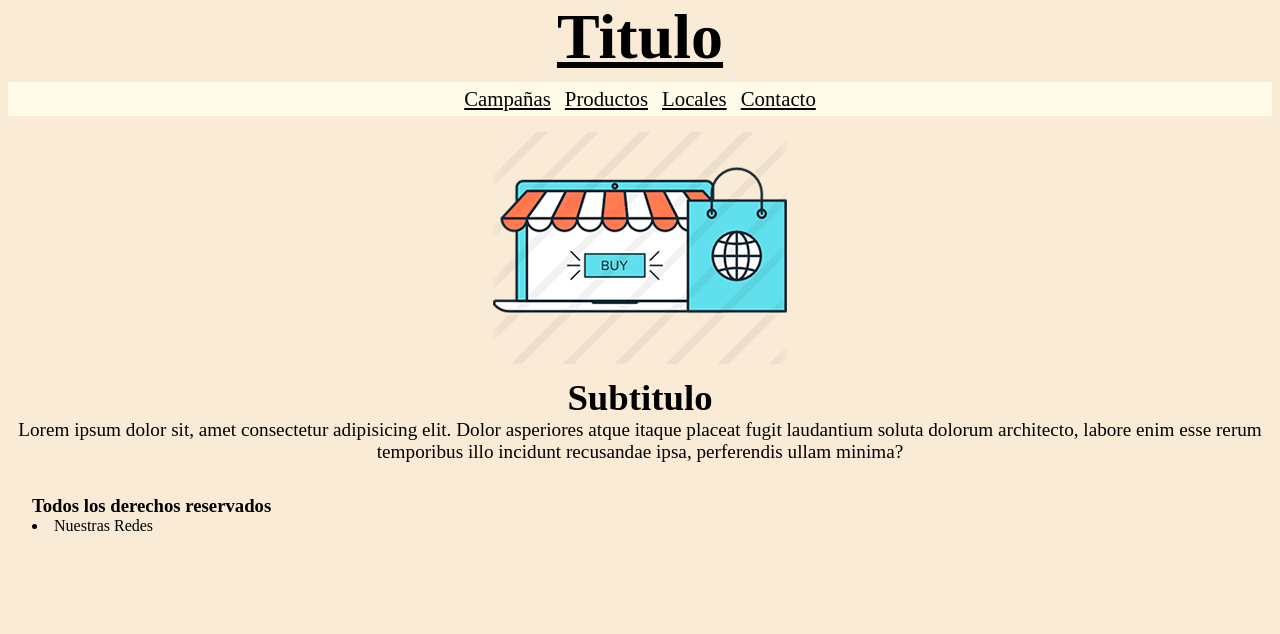
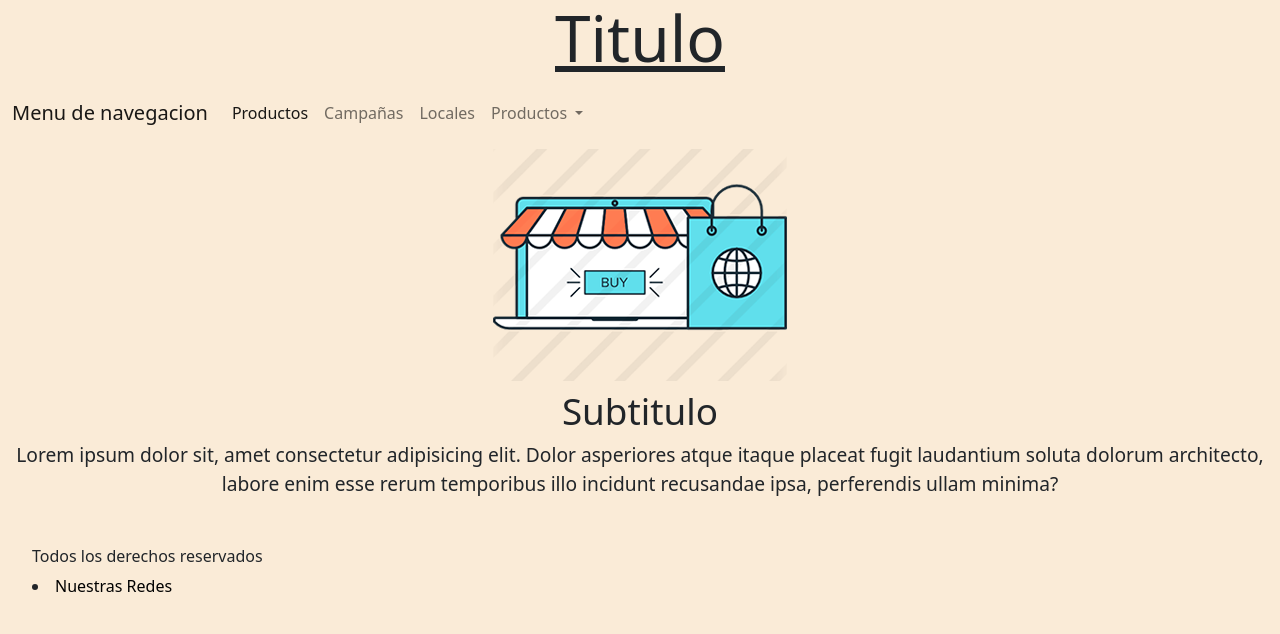
Before and after one commit to Samir1111111/ProyectoFinal, a plain HTML site: page index.html in a window 1280 px wide. Drawn offline with nearby package versions, Linux system fonts and the light colour scheme.

Commit message:
agregando bootstrap y cambios al nav

```diff
--- a/css/style.css
+++ b/css/style.css
@@ -27,46 +27,6 @@ background-color: antiquewhite;
     text-decoration: underline;
 }
 
-/*Estilos del menu*/
-.menu{
-    background-color: #FFFBE9;
-    margin: 0.5rem;
-    padding: 0px;
-    text-align: center;
-}
-/*Estilos de los li*/
-.menu ul li{
-    list-style-type: none;
-    display: inline-block;
-    color: black;
-    position: relative;
-    margin: 5px;
-    font-size: 1.3rem;
-}
-
-.menu ul li a:hover{
-    color: rgb(226, 198, 198);
-    font-weight: bold;
-}
-
-.menu ul ul{
-    display: none;
-    position: absolute;
-}
-/*Hover*/
-.menu ul li:hover > ul{
-    display: block;
-    background-color: antiquewhite;
-}
-/*Estilos de los a*/
-.menu ul li a{
-    color: rgb(3, 2, 1);
-}
-/*estilos del submenu*/
-.sub-menu{
-    background-color: beige;
-    padding: 10px;
-}
 
 /*Estilos del main*/
 .mainHome{
@@ -105,7 +65,12 @@ footer{
     margin: 2rem;
 }
 
+footer h3{
+    font-size: 1rem;
+}
+
 footer li a{
+    font-size: 1rem;
     list-style-type: none;
     color: black;
     text-decoration: none;
--- a/index.html
+++ b/index.html
@@ -4,46 +4,54 @@
     <meta charset="UTF-8">
     <meta http-equiv="X-UA-Compatible" content="IE=edge">
     <meta name="viewport" content="width=device-width, initial-scale=1.0">
+    <!--link de bootstrap-->
+    <link href="https://cdn.jsdelivr.net/npm/bootstrap@5.2.0-beta1/dist/css/bootstrap.min.css" rel="stylesheet" integrity="sha384-0evHe/X+R7YkIZDRvuzKMRqM+OrBnVFBL6DOitfPri4tjfHxaWutUpFmBp4vmVor" crossorigin="anonymous">
      <!--link animate-->
      <link rel="stylesheet" href="https://cdnjs.cloudflare.com/ajax/libs/animate.css/4.1.1/animate.min.css">
     <!--Link css-->
     <link rel="stylesheet" href="css/style.css">
     <title>Home</title>
 </head>
+<body class="bodyHome">
     <div class="contenedorHome">
-    <body class="bodyHome">
         <header class="headerHome">
-            <h1 class="tituloHome animate__animated animate__backInLeft">
+            <h1 class="tituloHome animate__animated animate__fadeIn">
                 Titulo
             </h1>
-            <nav class="menu">
-                <ul>
-                    <li>
-                        <a href="pages/campanias.html">Campañas</a>
+        </header>
+
+        <nav class="navbar navbar-expand-lg">
+            <div class="container-fluid">
+              <a class="navbar-brand" href="#">Menu de navegacion</a>
+              <button class="navbar-toggler" type="button" data-bs-toggle="collapse" data-bs-target="#navbarNav" aria-controls="navbarNav" aria-expanded="false" aria-label="Toggle navigation">
+                <span class="navbar-toggler-icon"></span>
+              </button>
+              <div class="collapse navbar-collapse" id="navbarNav">
+                <ul class="navbar-nav">
+                  <li class="nav-item">
+                    <a class="nav-link active" aria-current="page" href="#">Productos</a>
                   </li>
-                    <li>
-                        <a href="pages/productos.html">Productos</a>
-                        <ul class="submenu">
-                            <li>
-                                <a href="">Opcion1</a>
+                  <li class="nav-item">
+                    <a class="nav-link" href="#">Campañas</a>
                   </li>
-                            <li>
-                                <a href="">Opcion2</a>
+                  <li class="nav-item">
+                    <a class="nav-link" href="#">Locales</a>
                   </li>
-                            <li>
-                                <a href="">Opcion3</a>
-                            </li>
+		  <li class="nav-item dropdown">
+                    <a class="nav-link dropdown-toggle" href="#" id="navbarDropdown" role="button" data-bs-toggle="dropdown" aria-expanded="false">
+                      Productos
+                    </a>
+                    <ul class="dropdown-menu" aria-labelledby="navbarDropdown">
+                      <li><a class="dropdown-item" href="#">Buzos</a></li>
+                      <li><hr class="dropdown-divider"></li>
+                      <li><a class="dropdown-item" href="#">Camperas</a></li>
+                      <li><hr class="dropdown-divider"></li>
+                      <li><a class="dropdown-item" href="#">Remeras</a></li>
                     </ul>
-                    </li>
-                    <li>
-                        <a href="pages/locales.html">Locales</a>
-                    </li>
-                    <li>
-                        <a href="pages/contacto.html">Contacto</a>
-                    </li>
                 </ul>
+              </div>
+            </div>
           </nav>
-        </header>
 
         <main class="mainHome">
             <p class="parrafoUno">
@@ -70,6 +78,9 @@
                 <a href="www.coderhouse.com">Nuestras Redes</a>
             </li>
             </footer>
+    </div>
+
+    <script src="https://cdn.jsdelivr.net/npm/bootstrap@5.2.0-beta1/dist/js/bootstrap.bundle.min.js" integrity="sha384-pprn3073KE6tl6bjs2QrFaJGz5/SUsLqktiwsUTF55Jfv3qYSDhgCecCxMW52nD2" crossorigin="anonymous"></script>
+
 </body>
-</div>
 </html>
```
Lines whose indentation alone changed are shown as unchanged.
